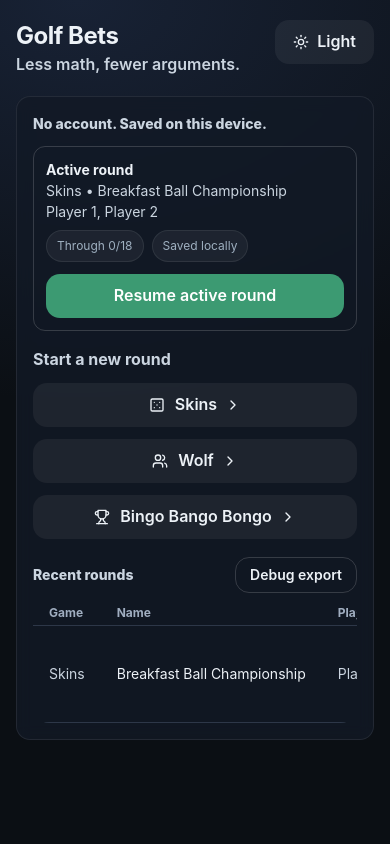
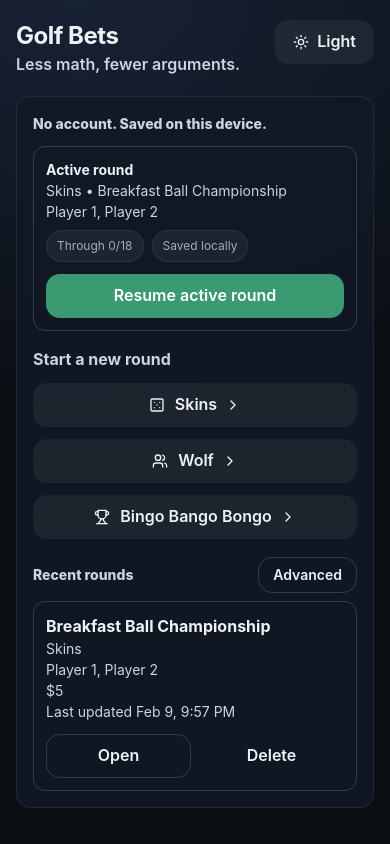
Before and after one commit to shawncheatham/golfbets, a React app in the folder app/: page / in a window 390 px wide. Built offline with nearby package versions, Linux system fonts and the light colour scheme; the HTML template or start-up script is replaced by a standard one.

Commit message:
Landing: mobile recent-round cards and advanced-gated debug

```diff
--- a/app/src/App.tsx
+++ b/app/src/App.tsx
@@ -180,6 +180,22 @@ function dollarsStringFromCents(cents: number): string {
   return d % 1 === 0 ? `${d.toFixed(0)}` : `${d.toFixed(2)}`
 }
 
+function roundStakeOrPointsLabel(round: Round): string {
+  if (round.game === 'wolf') return wolfLabel(round.wolfPointsPerHole)
+  if (round.game === 'bbb') return `$${((round.bbbDollarsPerPointCents || 0) / 100).toFixed(0)}/pt`
+  return stakeLabel(round.stakeCents || 0)
+}
+
+function roundLastUpdatedLabel(round: Round): string | null {
+  if (!round.createdAt || !Number.isFinite(round.createdAt)) return null
+  return new Date(round.createdAt).toLocaleString([], {
+    month: 'short',
+    day: 'numeric',
+    hour: 'numeric',
+    minute: '2-digit',
+  })
+}
+
 function pick<T>(arr: T[]): T {
   return arr[Math.floor(Math.random() * arr.length)]
 }
@@ -284,6 +300,7 @@ function createEmptyBBBRound(): Round {
 export default function App() {
   const [screen, setScreen] = useState<Screen>('game')
   const [theme, setTheme] = useState<Theme>(() => loadTheme())
+  const [showAdvanced, setShowAdvanced] = useState(false)
   const { colorMode, setColorMode } = useColorMode()
 
   useEffect(() => {
@@ -336,6 +353,14 @@ export default function App() {
   }, [round, bbb])
 
   const allPlayersHaveNames = round.players.every((p) => p.name.trim().length > 0)
+  const recentRounds = useMemo(
+    () =>
+      stored.rounds
+        .slice()
+        .sort((a, b) => (b.createdAt || 0) - (a.createdAt || 0))
+        .slice(0, 10),
+    [stored],
+  )
   const activeSavedRound = useMemo(() => {
     const id = stored.activeRoundId
     if (!id) return null
@@ -937,6 +962,16 @@ export default function App() {
               Recent rounds
             </Text>
 
+            <Button variant="tertiary" size="sm" type="button" onClick={() => setShowAdvanced((v) => !v)} aria-expanded={showAdvanced}>
+              {showAdvanced ? 'Hide advanced' : 'Advanced'}
+            </Button>
+          </HStack>
+
+          {showAdvanced && (
+            <Box borderWidth="1px" borderRadius="12px" p={3} mb={3}>
+              <Text fontSize="sm" color={theme === 'dark' ? 'gray.300' : 'gray.600'} mb={2}>
+                Diagnostics
+              </Text>
               <Button
                 variant="tertiary"
                 size="sm"
@@ -955,11 +990,63 @@ export default function App() {
               >
                 Debug export
               </Button>
-          </HStack>
-
-          {stored.rounds.length > 0 && (
+            </Box>
+          )}
+
+          {recentRounds.length > 0 && (
             <>
-              <TableContainer w="full" overflowX="auto" borderRadius="16px">
+              <Stack spacing={3} display={{ base: 'flex', md: 'none' }}>
+                {recentRounds.map((r) => {
+                  const label = r.name || (r.game === 'wolf' ? 'Wolf' : r.game === 'bbb' ? 'BBB' : 'Skins')
+                  const lastUpdated = roundLastUpdatedLabel(r)
+
+                  return (
+                    <Box key={r.id} borderWidth="1px" borderRadius="12px" p={3}>
+                      <Text fontWeight={700}>{label}</Text>
+                      <Text fontSize="sm" color={theme === 'dark' ? 'gray.300' : 'gray.600'}>
+                        {r.game === 'wolf' ? 'Wolf' : r.game === 'bbb' ? 'BBB' : 'Skins'}
+                      </Text>
+                      <Text fontSize="sm" color={theme === 'dark' ? 'gray.300' : 'gray.600'}>
+                        {r.players.map((p) => p.name).join(', ')}
+                      </Text>
+                      <Text fontSize="sm" color={theme === 'dark' ? 'gray.300' : 'gray.600'}>
+                        {roundStakeOrPointsLabel(r)}
+                      </Text>
+                      {lastUpdated && (
+                        <Text fontSize="sm" color={theme === 'dark' ? 'gray.300' : 'gray.600'}>
+                          Last updated {lastUpdated}
+                        </Text>
+                      )}
+                      <SimpleGrid columns={2} spacing={2} mt={3}>
+                        <Button
+                          variant="tertiary"
+                          size="md"
+                          minH="44px"
+                          onClick={() => loadExistingRound(r)}
+                          type="button"
+                        >
+                          Open
+                        </Button>
+                        <Button
+                          variant="danger"
+                          size="md"
+                          minH="44px"
+                          onClick={() => {
+                            const ok = confirm(`Delete “${label}”?`)
+                            if (!ok) return
+                            deleteExistingRound(r.id)
+                          }}
+                          type="button"
+                        >
+                          Delete
+                        </Button>
+                      </SimpleGrid>
+                    </Box>
+                  )
+                })}
+              </Stack>
+
+              <TableContainer w="full" overflowX="auto" borderRadius="16px" display={{ base: 'none', md: 'block' }}>
                 <Table size="sm">
                 <Thead>
                   <Tr>
@@ -971,11 +1058,7 @@ export default function App() {
                   </Tr>
                 </Thead>
                 <Tbody>
-                  {stored.rounds
-                    .slice()
-                    .sort((a, b) => (b.createdAt || 0) - (a.createdAt || 0))
-                    .slice(0, 10)
-                    .map((r) => (
+                  {recentRounds.map((r) => (
                       <Tr key={r.id}>
                         <Td>
                           <Text fontSize="sm" color={theme === 'dark' ? 'gray.300' : 'gray.600'}>
@@ -989,11 +1072,7 @@ export default function App() {
                           </Text>
                         </Td>
                         <Td textAlign="right">
-                          {r.game === 'wolf'
-                            ? wolfLabel(r.wolfPointsPerHole)
-                            : r.game === 'bbb'
-                              ? `$${((r.bbbDollarsPerPointCents || 0) / 100).toFixed(0)}/pt`
-                              : stakeLabel(r.stakeCents || 0)}
+                          {roundStakeOrPointsLabel(r)}
                         </Td>
                         <Td textAlign="right">
                           <Stack
```
Lines whose indentation alone changed are shown as unchanged.
